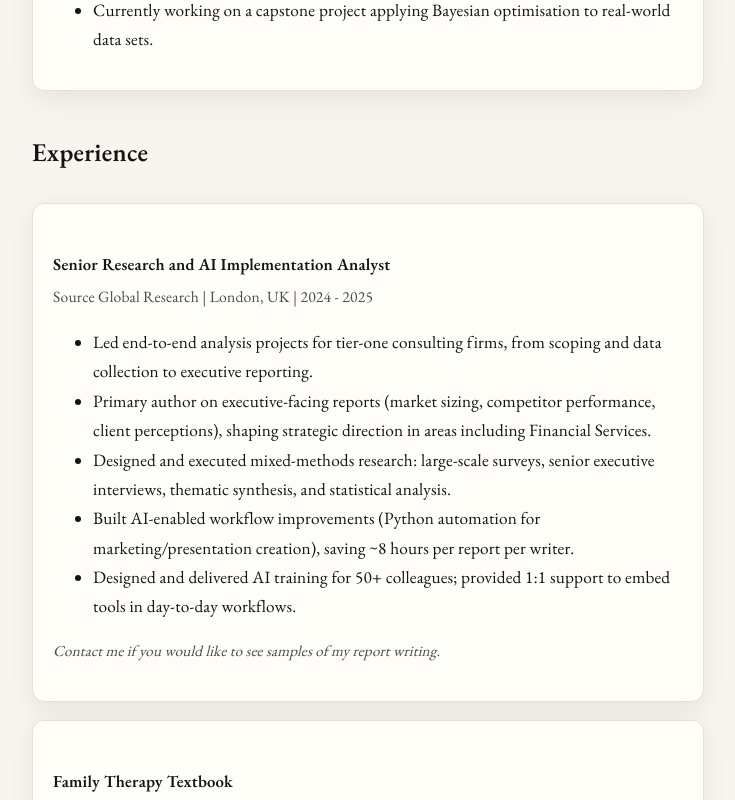
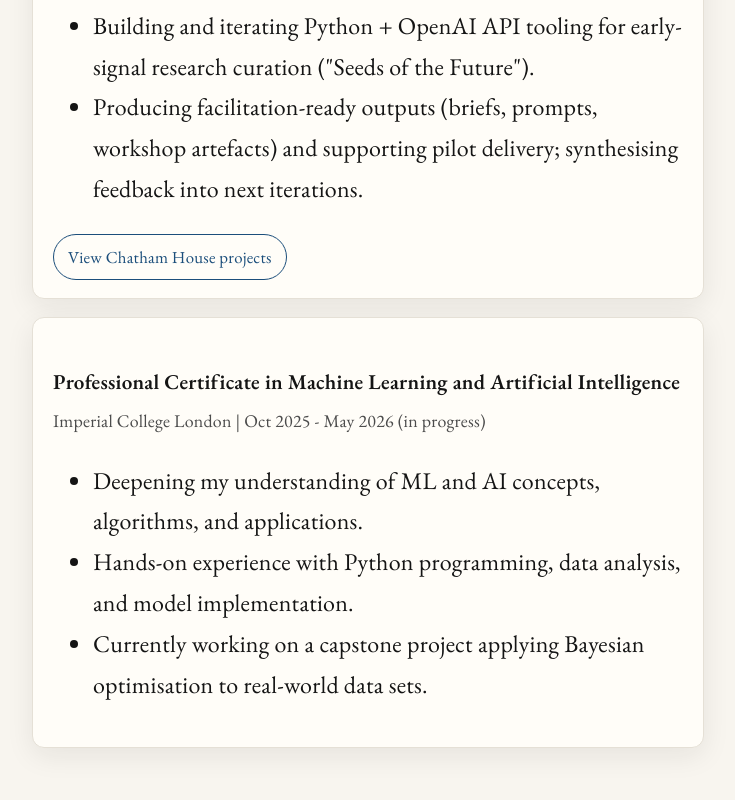
Before and after one commit to peachymomotaro/mywebsite, a Next.js app: page /about in a window 1280 px wide. Shown: the part 1340-2140 px from the top of the page, without its empty margins (272-1007 px from the left). Built offline with nearby package versions, Linux system fonts and the light colour scheme.

Commit message:
Centralize site typography scale

```diff
--- a/styles/globals.css
+++ b/styles/globals.css
@@ -10,6 +10,25 @@
   --focus: #1b4e7b;
   --content-width: 720px;
   --radius: 12px;
+  --font-body: 1.5rem;
+  --font-h1: 3rem;
+  --font-h1-mobile: 2.4rem;
+  --font-h2: 2rem;
+  --font-h3: 1.55rem;
+  --font-lead: 1.65rem;
+  --font-title: 1.45rem;
+  --font-card-title: 1.32rem;
+  --font-ui: 1.25rem;
+  --font-ui-small: 1.15rem;
+  --font-meta: 1.12rem;
+  --font-small: 1.05rem;
+  --font-tiny: 0.98rem;
+  --font-bayes-heading: 1.42rem;
+  --font-bayes-ui: 1.08rem;
+  --font-bayes-small: 1rem;
+  --font-bayes-tiny: 0.95rem;
+  --font-bayes-score: 1.65rem;
+  --font-bayes-explanation-heading: 2rem;
 }
 
 @media (prefers-color-scheme: dark) {
@@ -52,7 +71,7 @@
 }
 
 body {
-  font-size: 1.08rem;
+  font-size: var(--font-body);
   line-height: 1.7;
   letter-spacing: 0.01em;
 }
@@ -129,7 +148,7 @@
 }
 
 .nav-title {
-  font-size: 1.1rem;
+  font-size: var(--font-title);
   font-weight: 600;
   letter-spacing: 0.02em;
 }
@@ -138,7 +157,7 @@
   display: flex;
   align-items: center;
   gap: 18px;
-  font-size: 1rem;
+  font-size: var(--font-ui-small);
 }
 
 .nav-links a {
@@ -157,7 +176,7 @@
   color: var(--text);
   border-radius: 999px;
   padding: 6px 12px;
-  font-size: 0.95rem;
+  font-size: var(--font-small);
   cursor: pointer;
 }
 
@@ -175,16 +194,16 @@
 }
 
 h1 {
-  font-size: 2.6rem;
+  font-size: var(--font-h1);
 }
 
 h2 {
-  font-size: 1.6rem;
+  font-size: var(--font-h2);
   margin-top: 40px;
 }
 
 h3 {
-  font-size: 1.2rem;
+  font-size: var(--font-h3);
   margin-top: 28px;
 }
 
@@ -194,13 +213,13 @@
 }
 
 .small {
-  font-size: 0.95rem;
+  font-size: var(--font-small);
   color: var(--muted);
   font-style: italic;
 }
 
 .lead {
-  font-size: 1.2rem;
+  font-size: var(--font-lead);
   color: var(--muted);
 }
 
@@ -230,7 +249,7 @@
   padding: 18px 20px;
   border-radius: var(--radius);
   box-shadow: var(--shadow);
-  font-size: 1.3rem;
+  font-size: var(--font-title);
   font-weight: 600;
   line-height: 1.25;
   text-align: center;
@@ -271,12 +290,12 @@
 }
 
 .card-title {
-  font-size: 1.05rem;
+  font-size: var(--font-card-title);
   margin-bottom: 6px;
 }
 
 .card-meta {
-  font-size: 0.98rem;
+  font-size: var(--font-meta);
   color: var(--muted);
   margin-bottom: 10px;
 }
@@ -296,14 +315,14 @@
   padding: 10px 18px;
   border: 1px solid var(--accent);
   color: var(--accent);
-  font-size: 1rem;
+  font-size: var(--font-ui-small);
   background: transparent;
   transition: all 0.2s ease;
 }
 
 .button.button-small {
   padding: 8px 14px;
-  font-size: 0.95rem;
+  font-size: var(--font-small);
 }
 
 .button:hover {
@@ -324,7 +343,7 @@
 }
 
 .podcast-role {
-  font-size: 0.95rem;
+  font-size: var(--font-small);
   color: var(--muted);
   margin-bottom: 10px;
 }
@@ -364,13 +383,13 @@
 
 .episode-meta {
   display: block;
-  font-size: 0.85rem;
+  font-size: var(--font-tiny);
   color: var(--muted);
 }
 
 .episode-source {
   display: inline-block;
-  font-size: 0.85rem;
+  font-size: var(--font-tiny);
   margin-top: 4px;
 }
 
@@ -450,7 +469,7 @@
   min-height: 36px;
   border-bottom: 1px solid currentColor;
   color: var(--text);
-  font-size: 0.98rem;
+  font-size: var(--font-ui-small);
   line-height: 1.25;
 }
 
@@ -478,7 +497,7 @@
 }
 
 .partner-label {
-  font-size: 0.75rem;
+  font-size: var(--font-tiny);
   letter-spacing: 0.08em;
   text-transform: uppercase;
   color: var(--muted);
@@ -488,7 +507,7 @@
 .partner-meta {
   margin-top: 14px;
   color: var(--muted);
-  font-size: 0.95rem;
+  font-size: var(--font-small);
 }
 
 .reading-river-project {
@@ -555,7 +574,7 @@
 }
 
 .reading-river-source-list a {
-  font-size: 0.98rem;
+  font-size: var(--font-ui-small);
   font-weight: 600;
   color: var(--text);
   text-decoration: underline;
@@ -587,7 +606,7 @@
   border-radius: 999px;
   color: var(--text);
   padding: 10px 18px;
-  font-size: 0.95rem;
+  font-size: var(--font-ui-small);
   transition: background 0.2s ease, color 0.2s ease;
 }
 
@@ -649,7 +668,7 @@
 }
 
 .snapshot-label {
-  font-size: 0.75rem;
+  font-size: var(--font-tiny);
   letter-spacing: 0.08em;
   text-transform: uppercase;
   color: var(--muted);
@@ -705,7 +724,7 @@
   width: fit-content;
   margin: 8px 0 24px;
   padding: 14px 24px;
-  font-size: 1.05rem;
+  font-size: var(--font-card-title);
   font-weight: 600;
 }
 
@@ -727,7 +746,7 @@
 }
 
 .generator-status {
-  font-size: 0.9rem;
+  font-size: var(--font-small);
   color: var(--muted);
 }
 
@@ -749,7 +768,7 @@
   color: var(--muted);
   padding: 6px 12px;
   border-radius: 999px;
-  font-size: 0.75rem;
+  font-size: var(--font-tiny);
   letter-spacing: 0.02em;
 }
 
@@ -822,7 +841,7 @@
   background: rgba(255, 255, 255, 0.1);
   color: var(--bayes-text);
   padding: 10px 14px;
-  font-size: 0.95rem;
+  font-size: var(--font-bayes-ui);
   box-shadow: 0 12px 32px rgba(0, 0, 0, 0.22);
   backdrop-filter: blur(12px);
 }
@@ -845,7 +864,7 @@
   background: rgba(255, 255, 255, 0.07);
   color: var(--bayes-text);
   padding: 8px 12px;
-  font-size: 0.9rem;
+  font-size: var(--font-bayes-small);
 }
 
 .bayes-return-link:hover {
@@ -865,7 +884,7 @@
 .bayes-how-to-play h2 {
   margin: 0 0 8px;
   color: var(--bayes-text);
-  font-size: 1rem;
+  font-size: var(--font-bayes-heading);
 }
 
 .bayes-how-to-play ol {
@@ -877,7 +896,7 @@
 
 .bayes-how-to-play li {
   color: var(--bayes-muted);
-  font-size: 0.9rem;
+  font-size: var(--font-bayes-small);
   line-height: 1.4;
 }
 
@@ -887,7 +906,7 @@
   gap: 10px;
   margin-top: 10px;
   color: var(--bayes-muted);
-  font-size: 0.88rem;
+  font-size: var(--font-bayes-tiny);
 }
 
 .bayes-colour-key span {
@@ -953,7 +972,7 @@
 
 .bayes-mode-fieldset legend {
   padding: 0 8px;
-  font-size: 0.78rem;
+  font-size: var(--font-bayes-tiny);
   letter-spacing: 0.08em;
   text-transform: uppercase;
   color: var(--bayes-muted);
@@ -961,7 +980,7 @@
 
 .bayes-mode-fieldset p {
   margin: 12px 0 0;
-  font-size: 0.95rem;
+  font-size: var(--font-bayes-ui);
   line-height: 1.55;
 }
 
@@ -982,7 +1001,7 @@
   padding: 8px 12px;
   cursor: pointer;
   font: inherit;
-  font-size: 0.9rem;
+  font-size: var(--font-bayes-small);
   transition: background 0.2s ease, color 0.2s ease, border-color 0.2s ease;
 }
 
@@ -1028,7 +1047,7 @@
   gap: 12px;
   margin-bottom: 12px;
   color: var(--bayes-muted);
-  font-size: 0.9rem;
+  font-size: var(--font-bayes-small);
 }
 
 .bayes-map {
@@ -1090,7 +1109,7 @@
   background: rgba(10, 14, 22, 0.84);
   color: var(--bayes-text);
   padding: 10px 12px;
-  font-size: 0.95rem;
+  font-size: var(--font-bayes-ui);
   line-height: 1.45;
 }
 
@@ -1100,7 +1119,7 @@
   gap: 14px;
   margin-top: 12px;
   color: var(--bayes-muted);
-  font-size: 0.85rem;
+  font-size: var(--font-bayes-tiny);
 }
 
 .bayes-map-legend span {
@@ -1143,7 +1162,7 @@
 .bayes-score-panel h2 {
   margin: 0;
   color: var(--bayes-text);
-  font-size: 1.2rem;
+  font-size: var(--font-bayes-heading);
 }
 
 .bayes-score-grid {
@@ -1172,7 +1191,7 @@
   display: block;
   min-height: 2.4em;
   color: rgba(255, 255, 255, 0.76);
-  font-size: 0.85rem;
+  font-size: var(--font-bayes-tiny);
   line-height: 1.2;
 }
 
@@ -1180,7 +1199,7 @@
   display: block;
   margin-top: 8px;
   color: var(--bayes-text);
-  font-size: 1.45rem;
+  font-size: var(--font-bayes-score);
   line-height: 1;
 }
 
@@ -1215,7 +1234,7 @@
 
 .bayes-result {
   margin: 0;
-  font-size: 0.95rem;
+  font-size: var(--font-bayes-ui);
   line-height: 1.55;
 }
 
@@ -1225,7 +1244,7 @@
   justify-content: space-between;
   gap: 10px;
   color: var(--bayes-muted);
-  font-size: 0.82rem;
+  font-size: var(--font-bayes-tiny);
 }
 
 .bayes-sparkline {
@@ -1256,7 +1275,7 @@
   border: 1px dashed var(--bayes-border);
   border-radius: 8px;
   color: var(--bayes-muted);
-  font-size: 0.85rem;
+  font-size: var(--font-bayes-tiny);
 }
 
 .bayes-explanation-section {
@@ -1274,7 +1293,7 @@
 .bayes-explanation-section h2 {
   margin: 0 0 18px;
   color: var(--bayes-text);
-  font-size: 1.7rem;
+  font-size: var(--font-bayes-explanation-heading);
 }
 
 .bayes-explanation-section p {
@@ -1326,7 +1345,7 @@
   border-top: 1px solid var(--border);
   padding: 28px 0 40px;
   color: var(--muted);
-  font-size: 0.9rem;
+  font-size: var(--font-small);
 }
 
 .footer-links {
@@ -1341,7 +1360,7 @@
 
 @media (max-width: 600px) {
   h1 {
-    font-size: 2.1rem;
+    font-size: var(--font-h1-mobile);
   }
 
   .nav {
```
